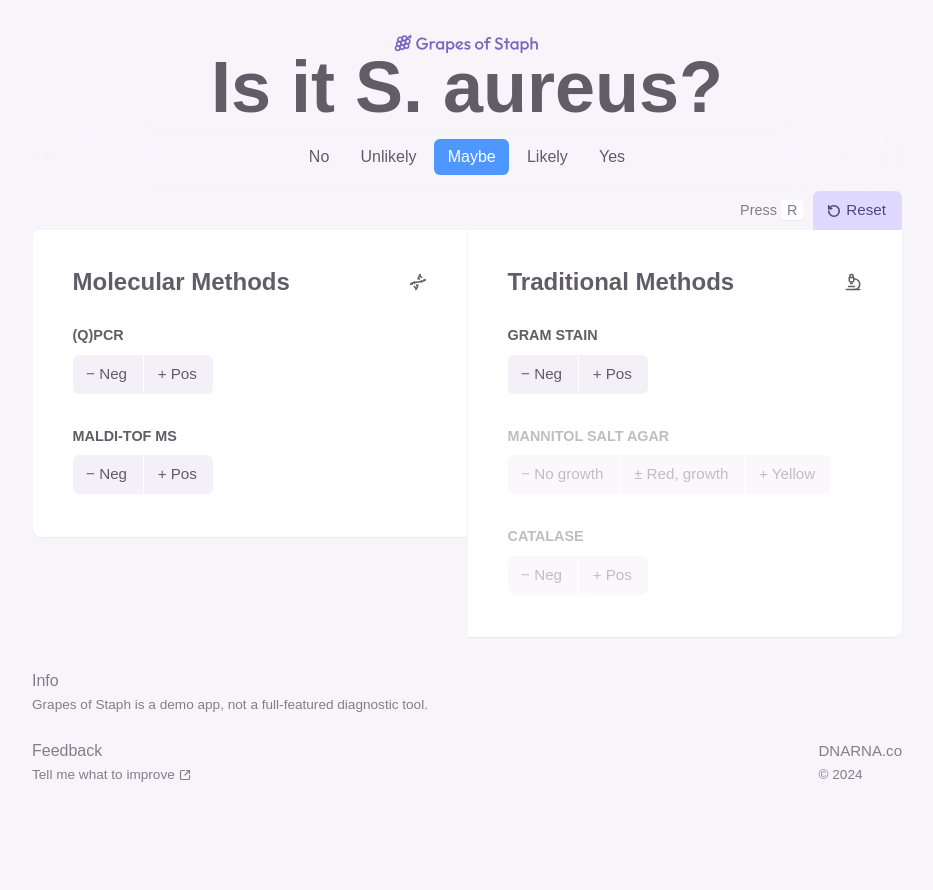
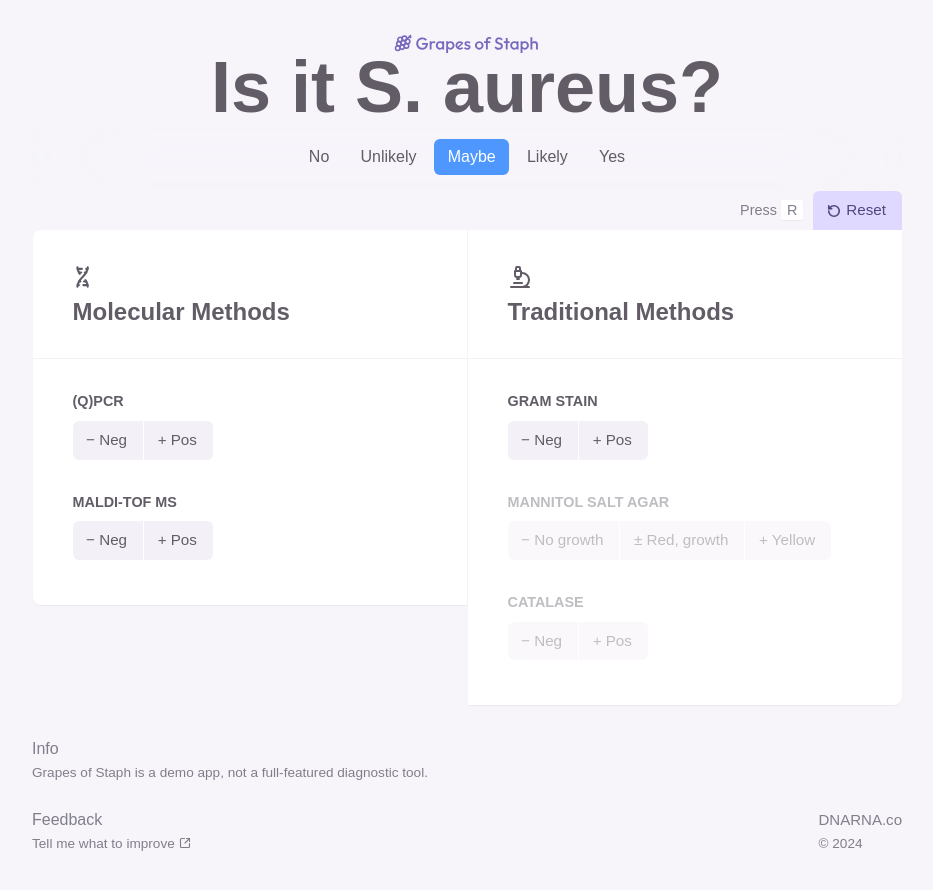
Before and after one commit to davbl/grapes-of-staph, a React (Vite) app: page / in a window 1280 px wide. Shown: the top 890 px of the page, without its empty margins (173-1106 px from the left). Before the commit the page ends 834 px from the top, so only its background shows below. Built offline with nearby package versions, Linux system fonts and the light colour scheme; a web font is replaced by a local one.

Commit message:
Improve methods cards

```diff
--- a/src/components/Controls/MolMethods/MolecularMethods.jsx
+++ b/src/components/Controls/MolMethods/MolecularMethods.jsx
@@ -21,36 +21,98 @@ const MolecularMethods = () => {
   return (
     // if gram, add class 'disabled'
     <div className={`method-category ${gram ? "disabled" : ""}`}>
-      {/* <div className="method-category"> */}
       {/* Header */}
       <div className="method-category-header">
-        <h2>Molecular Methods</h2>
+        {/* Not an imported lucide icon due to custom rotation */}
         <svg
-          xmlns="http://www.w3.org/2000/svg"
-          width="18"
-          height="18"
+          width="24"
+          height="24"
           viewBox="0 0 24 24"
           fill="none"
-          stroke="#615c66"
-          strokeWidth="2"
-          strokeLinecap="round"
-          strokeLinejoin="round"
-          className="lucide lucide-dna">
-          <path d="m10 16 1.5 1.5" />
-          <path d="m14 8-1.5-1.5" />
-          <path d="M15 2c-1.798 1.998-2.518 3.995-2.807 5.993" />
-          <path d="m16.5 10.5 1 1" />
-          <path d="m17 6-2.891-2.891" />
-          <path d="M2 15c6.667-6 13.333 0 20-6" />
-          <path d="m20 9 .891.891" />
-          <path d="M3.109 14.109 4 15" />
-          <path d="m6.5 12.5 1 1" />
-          <path d="m7 18 2.891 2.891" />
-          <path d="M9 22c1.798-1.998 2.518-3.995 2.807-5.993" />
+          xmlns="http://www.w3.org/2000/svg">
+          <path
+            d="M11.0684 16.4297H13.282"
+            stroke="#5D5C66"
+            strokeWidth="2.08705"
+            strokeLinecap="round"
+            strokeLinejoin="round"
+          />
+          <path
+            d="M8.11695 7.57324H5.90332"
+            stroke="#5D5C66"
+            strokeWidth="2.08705"
+            strokeLinecap="round"
+            strokeLinejoin="round"
+          />
+          <path
+            d="M4.42669 2.4092C4.57426 5.21025 5.51653 7.2151 6.77756 8.90267"
+            stroke="#5D5C66"
+            strokeWidth="2.08705"
+            strokeLinecap="round"
+            strokeLinejoin="round"
+          />
+          <path
+            d="M11.8057 7.57324H13.2814"
+            stroke="#5D5C66"
+            strokeWidth="2.08705"
+            strokeLinecap="round"
+            strokeLinejoin="round"
+          />
+          <path
+            d="M8.85527 3.88379L4.58887 3.88379"
+            stroke="#5D5C66"
+            strokeWidth="2.08705"
+            strokeLinecap="round"
+            strokeLinejoin="round"
+          />
+          <path
+            d="M4.42726 21.5944C4.91942 12.2475 14.2654 11.756 14.7575 2.40912"
+            stroke="#5D5C66"
+            strokeWidth="2.08705"
+            strokeLinecap="round"
+            strokeLinejoin="round"
+          />
+          <path
+            d="M13.2822 3.88379L14.5971 3.88379"
+            stroke="#5D5C66"
+            strokeWidth="2.08705"
+            strokeLinecap="round"
+            strokeLinejoin="round"
+          />
+          <path
+            d="M4.58887 20.1182L5.90376 20.1182"
+            stroke="#5D5C66"
+            strokeWidth="2.08705"
+            strokeLinecap="round"
+            strokeLinejoin="round"
+          />
+          <path
+            d="M5.90332 16.4297H7.37907"
+            stroke="#5D5C66"
+            strokeWidth="2.08705"
+            strokeLinecap="round"
+            strokeLinejoin="round"
+          />
+          <path
+            d="M10.3301 20.1182L14.5965 20.1182"
+            stroke="#5D5C66"
+            strokeWidth="2.08705"
+            strokeLinecap="round"
+            strokeLinejoin="round"
+          />
+          <path
+            d="M14.7571 21.5931C14.6095 18.7921 13.6672 16.7872 12.4062 15.0996"
+            stroke="#5D5C66"
+            strokeWidth="2.08705"
+            strokeLinecap="round"
+            strokeLinejoin="round"
+          />
         </svg>
+
+        <h2>Molecular Methods</h2>
+        <div className="separator"></div>
       </div>
 
-      {/* <div className={`radios-column ${gram ? "disabled" : ""}`}> */}
       <div className="radios-column">
         {/* PCR */}
         <fieldset className={pcr === "disabled" ? "disabled" : ""}>
--- a/src/components/Controls/TradMethods/TraditionalMethods.jsx
+++ b/src/components/Controls/TradMethods/TraditionalMethods.jsx
@@ -1,6 +1,7 @@
 /* eslint-disable react/prop-types */
 
 import useStore from "../../../useStore";
+import { Microscope } from "lucide-react";
 
 const TraditionalMethods = () => {
   //
@@ -35,25 +36,9 @@ const TraditionalMethods = () => {
       }`}>
       {/* Header */}
       <div className="method-category-header">
+        <Microscope size={24} color="currentColor" strokeWidth={2} />
         <h2>Traditional Methods</h2>
-        <svg
-          xmlns="http://www.w3.org/2000/svg"
-          width="18"
-          height="18"
-          viewBox="0 0 24 24"
-          fill="none"
-          stroke="#615c66"
-          strokeWidth="2"
-          strokeLinecap="round"
-          strokeLinejoin="round"
-          className="lucide lucide-microscope">
-          <path d="M6 18h8" />
-          <path d="M3 22h18" />
-          <path d="M14 22a7 7 0 1 0 0-14h-1" />
-          <path d="M9 14h2" />
-          <path d="M9 12a2 2 0 0 1-2-2V6h6v4a2 2 0 0 1-2 2Z" />
-          <path d="M12 6V3a1 1 0 0 0-1-1H9a1 1 0 0 0-1 1v3" />
-        </svg>
+        <div className="separator"></div>
       </div>
 
       <div className="radios-column">
--- a/src/components/Controls/controls.css
+++ b/src/components/Controls/controls.css
@@ -29,10 +29,10 @@
   /* width: 40%; */
   display: flex;
   flex-direction: column;
-  gap: 1.6rem;
+  gap: 2rem;
   background-color: var(--card-bg-color);
-  padding: 2.1rem 2.5rem 2.65rem 2.5rem;
-  border-radius: 0.5rem;
+  padding: 2.2rem 2.5rem 2.8rem 2.5rem;
+  border-radius: 8px;
   max-height: min-content;
   /* x y blur spread color */
   box-shadow: 0px 1px 1px 0px rgba(0, 0, 0, 0.05);
@@ -52,9 +52,8 @@
 
 .method-category-header {
   display: flex;
-  justify-content: space-between;
-  align-items: center;
-}
+  flex-direction: column;
+  gap: 0.25rem;
 
   /* Methods heading */
   h2 {
@@ -62,6 +61,14 @@ h2 {
     color: var(--blackish-color);
     font-size: 1.5rem;
     font-weight: 650;
+    padding-bottom: 1.5rem;
+  }
+
+  .separator {
+    border-bottom: 1px solid #f3f2f5;
+    margin-left: -40px; /* Adjust this value to match the padding of the card */
+    margin-right: -40px;
+  }
 }
 
 .radios-column {
@@ -141,14 +148,6 @@ label {
 @media (hover: hover) {
   label:hover {
     background-color: var(--radio-hover);
-    /* outline: 1.5px solid var(--radio-hover);
-    outline-offset: -1.5px; */
-    /* color: violet; */
-
-    /* input {
-      background-color: red;
-      transition: all 0.1s ease-in-out;
-    } */
   }
 }
 
```
Lines whose indentation alone changed are shown as unchanged.
